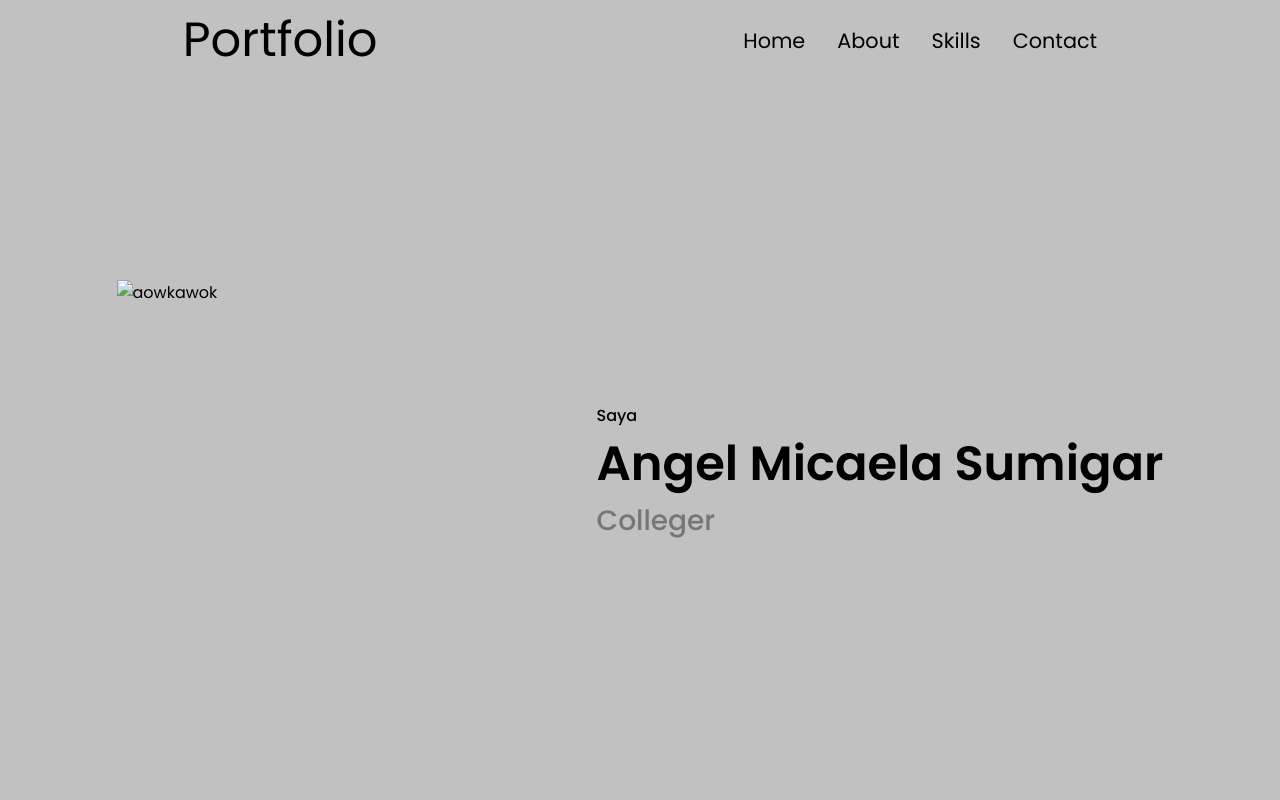
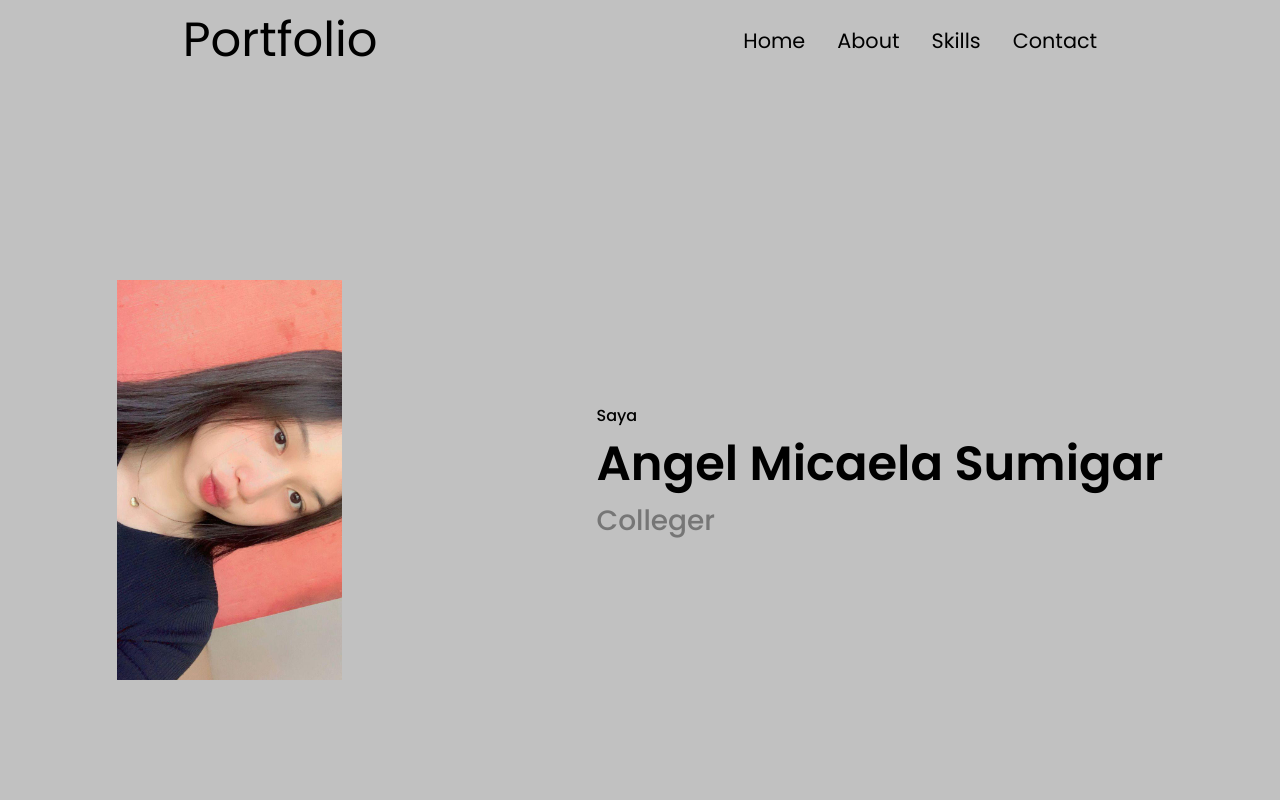
Before and after one commit to jayanur/portfolio, a plain HTML site: page index.html in a window 1280 px wide. Shown: the top 800 px of the page. Drawn offline with nearby package versions, Linux system fonts and the light colour scheme.

Commit message:
index.html

```diff
--- a/index.html
+++ b/index.html
@@ -21,7 +21,7 @@
 
     <section id="profile">
         <div class="pic-container">
-            <img src="Asset/Angel.png" alt="aowkawok">
+            <img src="Angel.png" alt="aowkawok">
         </div>
         <div class="text">
             <p class="text-1">Saya</p>
```
